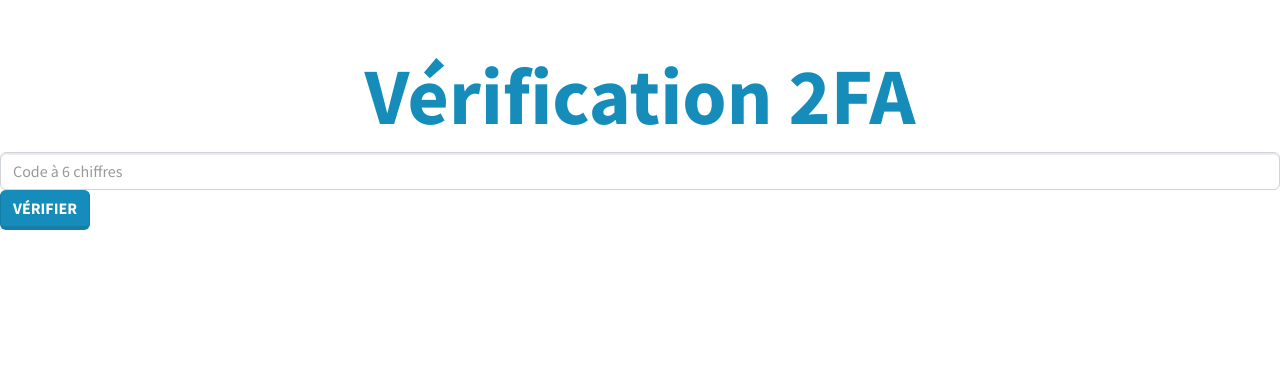
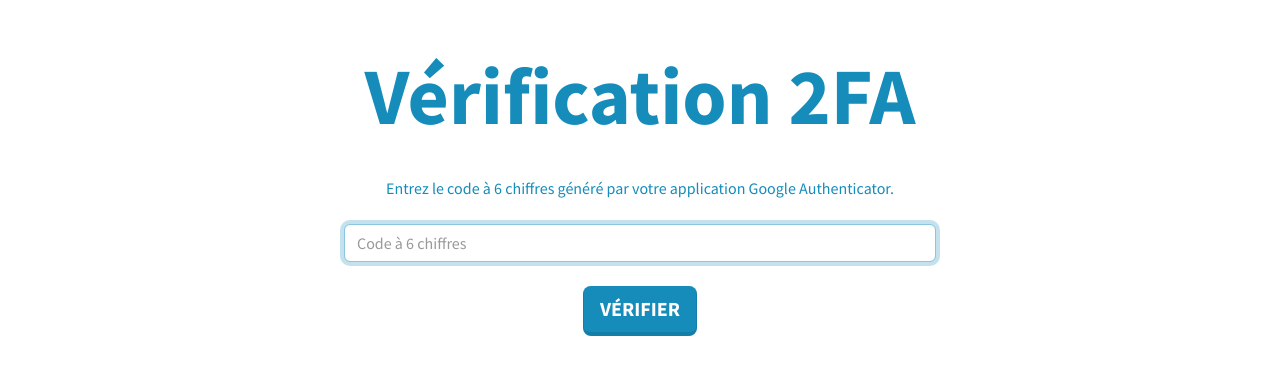
Before and after one commit to Killian237/ProjetLamaZoo, a Symfony app: template templates/security/manual_2fa_check.html.twig in a window 1280 px wide. Shown: the part 60-435 px from the top of the page. Run offline with Twig, Linux system fonts and the light colour scheme; the template is opened without the code that fills it, so the values that code supplies are empty; some libraries are stand-ins or nearby versions.

Commit message:
beug corrige v2

```diff
--- a/templates/security/manual_2fa_check.html.twig
+++ b/templates/security/manual_2fa_check.html.twig
@@ -1,18 +1,50 @@
 {% extends 'base.html.twig' %}
 
+{% block title %}
+    {{ parent() }} Vérification 2FA
+{% endblock %}
+
 {% block body %}
+    <div class="container-fluid">
         <h1 class="text-center text-primary mt-4 pt-4 display-1 fw-bold">
             Vérification 2FA
         </h1>
+        <div class="row justify-content-center">
+            <div class="col-12 col-md-6 bg-white p-4 m-0 text-primary">
+
+                <p class="text-center mb-4">
+                    Entrez le code à 6 chiffres généré par votre application Google Authenticator.
+                </p>
 
                 {% if error is defined and error %}
-		<div class="alert alert-danger">{{ error }}</div>
+                    <div class="alert alert-danger mt-3">{{ error }}</div>
                 {% endif %}
 
-	<form method="post">
-		<div class="form-group">
-			<input type="text" name="code" class="form-control" placeholder="Code à 6 chiffres" required>
+                {% for message in app.flashes('error') %}
+                    <div class="alert alert-danger mt-3">{{ message }}</div>
+                {% endfor %}
+
+                <form method="post" action="#">
+                    <input
+                        type="tel"
+                        name="code"
+                        id="inputCode"
+                        class="form-control mb-3"
+                        placeholder="Code à 6 chiffres"
+                        required
+                        autofocus
+                        pattern="\d{6}"
+                        inputmode="numeric"
+                        maxlength="6"
+                    >
+                    <div class="text-center">
+                        <button type="submit" class="btn btn-lg btn-primary mt-2">
+                            Vérifier
+                        </button>
                     </div>
-		<button type="submit" class="btn btn-primary">Vérifier</button>
                 </form>
+
+            </div>
+        </div>
+    </div>
 {% endblock %}
```
Also changed, not shown: templates/security/enable_2fa.html.twig (+42 -4 lines). Lines whose indentation alone changed are shown as unchanged.
